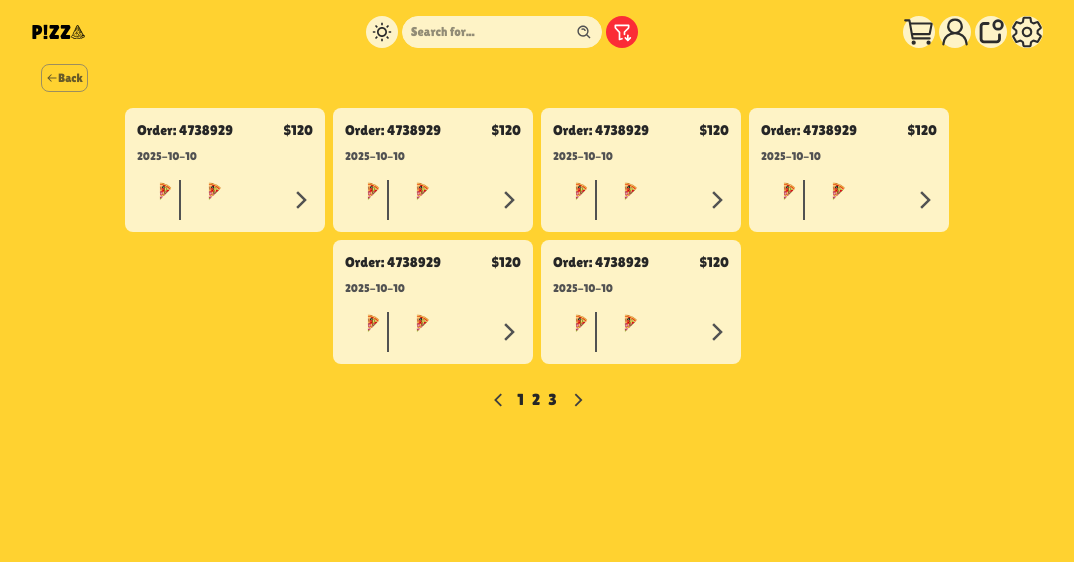
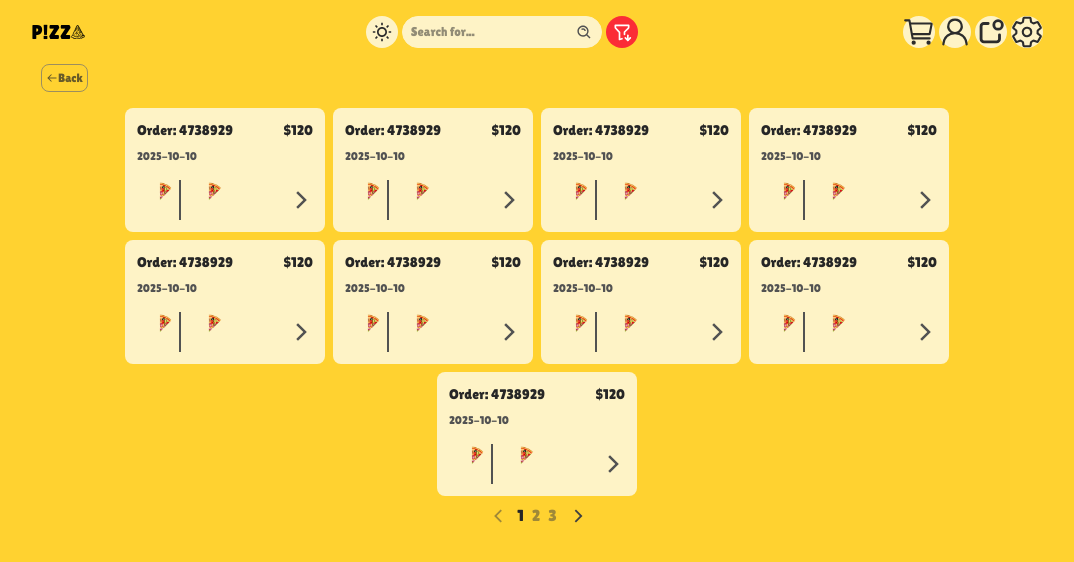
Before and after one commit to mahdibaderloo/fastfood, a React (Vite) app: page /orders in a window 1280 px wide. Shown: the top 562 px of the page, without its empty margins (103-1177 px from the left). Built offline with nearby package versions, Linux system fonts and the light colour scheme; data requests are answered from the project's data file.

Commit message:
responsive Orders (laptop size)

```diff
--- a/src/features/order/OrdersPagination.tsx
+++ b/src/features/order/OrdersPagination.tsx
@@ -2,17 +2,23 @@ import { CgChevronLeft, CgChevronRight } from "react-icons/cg";
 
 function OrdersPagination() {
   return (
-    <div className="hidden lg:flex w-full mt-6 justify-center items-center gap-2 text-neutral-800 dark:text-amber-200">
+    <div className="hidden lg:flex w-full mt-2 justify-center items-center gap-2">
       <CgChevronLeft
         size={22}
-        className="text-neutral-700 dark:text-amber-200"
+        className="text-neutral-700/50 dark:text-amber-200/30 transition-all cursor-pointer"
       />
-      <span className="cursor-pointer">1</span>
-      <span className="cursor-pointer">2</span>
-      <span className="cursor-pointer">3</span>
+      <span className="cursor-pointer text-neutral-800 dark:text-amber-200 transition-all">
+        1
+      </span>
+      <span className="cursor-pointer text-neutral-700/50 dark:text-amber-200/50 hover:text-neutral-800 dark:hover:text-amber-200 transition-all">
+        2
+      </span>
+      <span className="cursor-pointer text-neutral-700/50 dark:text-amber-200/50 hover:text-neutral-800 dark:hover:text-amber-200 transition-all">
+        3
+      </span>
       <CgChevronRight
         size={22}
-        className="text-neutral-700 dark:text-amber-200"
+        className="text-neutral-700 dark:text-amber-200 transition-all cursor-pointer"
       />
     </div>
   );
--- a/src/pages/Orders.tsx
+++ b/src/pages/Orders.tsx
@@ -12,9 +12,12 @@ function Orders() {
         showBackButton={true}
         classP="text-4xl dark:text-amber-300"
       />
-      <main className="overflow-y-scroll lg:overflow-hidden lg:w-[80%] lg:mx-auto p-4 pt-20 lg:pt-16 h-screen">
+      <main className="overflow-y-scroll scrollbar-hide lg:w-[80%] lg:mx-auto p-4 pt-20 lg:pt-16 h-screen">
         <BackButton />
         <ul className="flex flex-col lg:flex-row lg:justify-center lg:flex-wrap gap-1 sm:gap-2 sm:w-90 lg:w-full lg:mt-4 sm:mx-auto lg:overflow-y-auto">
+          <OrderItem />
+          <OrderItem />
+          <OrderItem />
           <OrderItem />
           <OrderItem />
           <OrderItem />
--- a/src/pages/Settings.tsx
+++ b/src/pages/Settings.tsx
@@ -16,7 +16,7 @@ function Settings() {
         <GeneralSettings />
         <FeedbackBox />
         <Modal />
-        <div className="w-full h-24 sm:h-26"></div>
+        <div className="w-full h-24 sm:h-26 lg:hidden"></div>
       </main>
     </div>
   );
--- a/src/pages/Wallet.tsx
+++ b/src/pages/Wallet.tsx
@@ -16,7 +16,6 @@ function Wallet() {
           <BackButton />
           <Balance />
           <Transactions />
-          {/* <div className="w-full h-18"></div> */}
         </main>
       </div>
     </>
```
